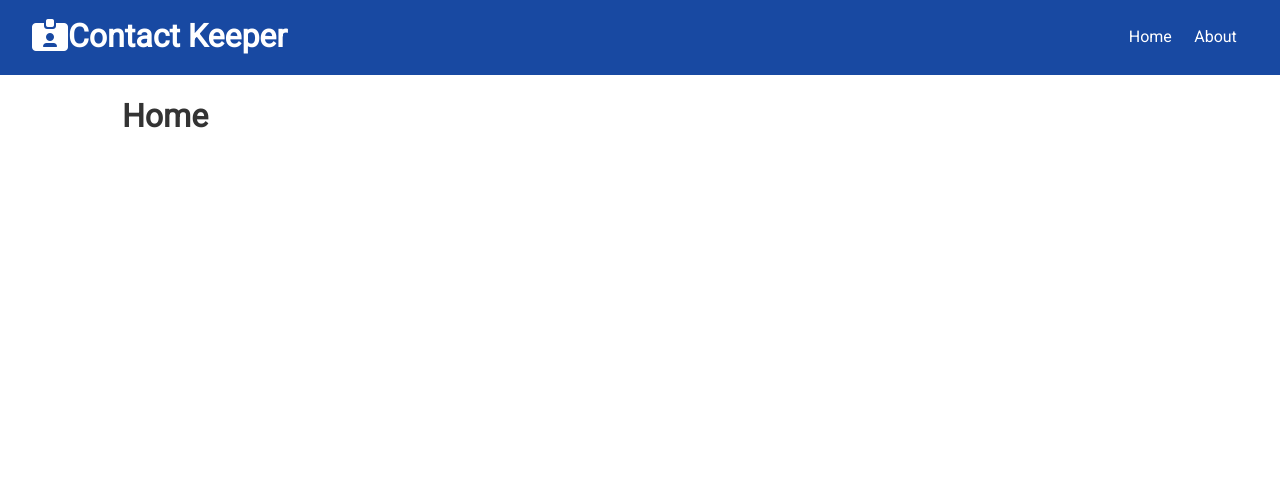
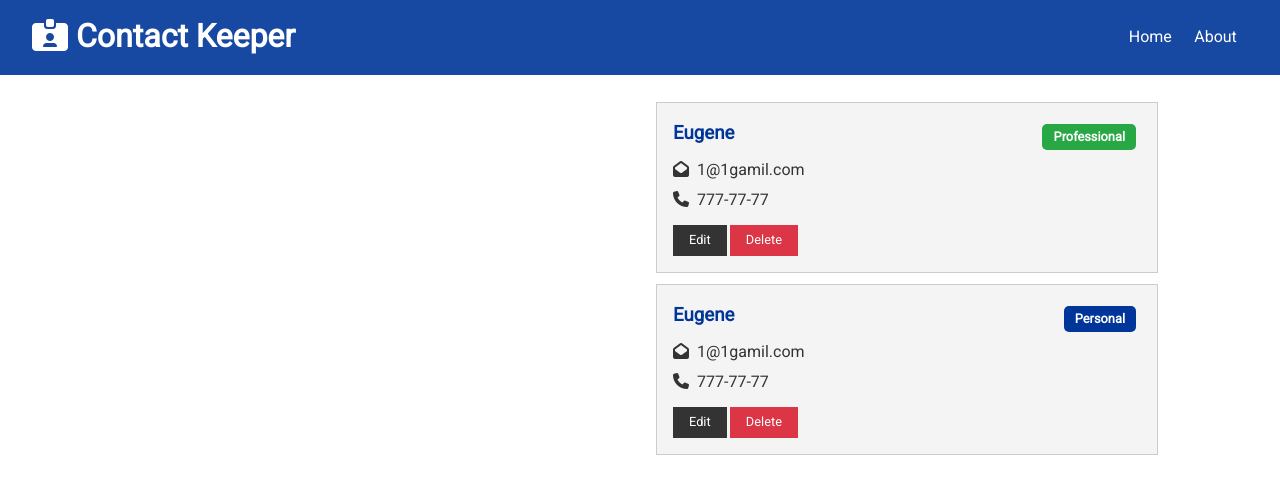
Before and after one commit to evgeniyvashkov/contact-keeper, a React (Create React App) app in the folder client/: page / in a window 1280 px wide. Shown: the top 494 px of the page. Built offline with nearby package versions, Linux system fonts and the light colour scheme.

Commit message:
add Contacts, ContactItem components, Homepage

```diff
--- a/client/src/App.css
+++ b/client/src/App.css
@@ -110,24 +110,31 @@
 .p {
   padding: 0.5rem;
 }
+
 .p-1 {
   padding: 1rem;
 }
+
 .p-2 {
   padding: 2rem;
 }
+
 .p-3 {
   padding: 3rem;
 }
+
 .py {
   padding: 0.5rem 0;
 }
+
 .py-1 {
   padding: 1rem 0;
 }
+
 .py-2 {
   padding: 2rem 0;
 }
+
 .py-3 {
   padding: 3rem 0;
 }
@@ -136,24 +143,31 @@
 .m {
   margin: 0.5rem;
 }
+
 .m-1 {
   margin: 1rem;
 }
+
 .m-2 {
   margin: 2rem;
 }
+
 .m-3 {
   margin: 3rem;
 }
+
 .my {
   margin: 0.5rem 0;
 }
+
 .my-1 {
   margin: 1rem 0;
 }
+
 .my-2 {
   margin: 2rem 0;
 }
+
 .my-3 {
   margin: 3rem 0;
 }
@@ -366,6 +380,10 @@
   margin-bottom: 1rem;
 }
 
+i {
+  margin-right: 0.5rem;
+}
+
 .navbar ul {
   display: flex;
 }
@@ -388,13 +406,16 @@
 .item-enter {
   opacity: 0;
 }
+
 .item-enter-active {
   opacity: 1;
   transition: opacity 1000ms ease-in;
 }
+
 .item-exit {
   opacity: 1;
 }
+
 .item-exit-active {
   opacity: 0;
   transition: opacity 1000ms ease-in;
--- a/client/src/App.js
+++ b/client/src/App.js
@@ -5,10 +5,13 @@
 import { Home } from './components/pages/Home';
 import { Navbar } from './components/layout/Navbar';
 
+import { ContactState } from './context/contact/state';
+
 import './App.css';
 
 function App() {
   return (
+    <ContactState>
       <BrowserRouter>
         <Fragment>
           <Navbar />
@@ -20,6 +23,7 @@
           </div>
         </Fragment>
       </BrowserRouter>
+    </ContactState>
   );
 }
 
--- /dev/null
+++ b/client/src/components/contacts/ContactItem.js
@@ -0,0 +1,31 @@
+import React from 'react';
+
+export const ContactItem = ({ contact: { name, email, phone, type } }) =>
+    <div className="card bg-light">
+        <h3 className="text-primary text-left">
+            {name}
+            <span style={{ float: 'right' }}
+                className={`badge badge-${type === 'professional' ? "success" : "primary"}`}
+            >{type.charAt(0).toUpperCase() + type.slice(1)}</span>
+        </h3>
+        <ul className="list">
+            {email &&
+                <li>
+                    <i className="fas fa-envelope-open" />
+                    {email}
+                </li>
+            }
+
+            {phone &&
+                <li>
+                    <i className="fas fa-phone" />
+                    {phone}
+                </li>
+            }
+        </ul>
+
+        <div>
+            <button className="btn btn-dark btn-sm">Edit</button>
+            <button className="btn btn-danger btn-sm">Delete</button>
+        </div>
+    </div>
--- /dev/null
+++ b/client/src/components/contacts/Contacts.js
@@ -0,0 +1,19 @@
+import React, { Fragment, useContext } from 'react'
+import { ContactContext } from '../../context/contact/context';
+
+import { ContactItem } from './ContactItem';
+
+export const Contacts = () => {
+    const contactContext = useContext(ContactContext);
+    const { contacts } = contactContext;
+
+    return (
+        <Fragment>
+            {
+                contacts.map(contact =>
+                    <ContactItem key={contact.id} contact={contact} />
+                )
+            }
+        </Fragment>
+    )
+}
--- a/client/src/components/pages/Home.js
+++ b/client/src/components/pages/Home.js
@@ -1,9 +1,14 @@
 import React from 'react';
+
+import { Contacts } from '../contacts/Contacts';
 
 export const Home = () => {
     return (
-        <div>
-            <h1>Home</h1>
+        <div className="grid-2">
+            <div></div>
+            <div>
+                <Contacts />
+            </div>
         </div>
     )
 }
--- /dev/null
+++ b/client/src/context/actionTypes.js
@@ -0,0 +1,9 @@
+export const ADD_CONTACT = 'ADD_CONTACT';
+export const DELETE_CONTACT = 'DELETE_CONTACT';
+export const SET_CURRENT = 'SET_CURRENT';
+export const CLEAR_CURRENT = 'CLEAR_CURRENT';
+export const UPDATE_CONTACT = 'UPDATE_CONTACT';
+export const FILTER_CONTACTS = 'FILTER_CONTACTS';
+export const CLEAR_FILTER = 'CLEAR_FILTER';
+export const SET_ALERT = 'SET_ALERT';
+export const REMOVE_ALERT = 'REMOVE_ALERT';
--- /dev/null
+++ b/client/src/context/contact/context.js
@@ -0,0 +1,3 @@
+import { createContext } from 'react';
+
+export const ContactContext = createContext();
--- /dev/null
+++ b/client/src/context/contact/reducer.js
@@ -0,0 +1 @@
+export const contactReducer = () => {}
--- /dev/null
+++ b/client/src/context/contact/state.js
@@ -0,0 +1,36 @@
+import React, { useReducer } from 'react';
+import uuid from 'uuid';
+
+import { ContactContext } from './context';
+import { contactReducer } from './reducer';
+
+import * as actions from '../actionTypes';
+
+export const ContactState = (props) => {
+    const initialState = {
+        contacts: [
+            {
+                id: 1,
+                name: 'Eugene',
+                phone: '777-77-77',
+                type: 'professional',
+                email: '1@1gamil.com'
+            },
+            {
+                id: 2,
+                name: 'Eugene',
+                phone: '777-77-77',
+                type: 'personal',
+                email: '1@1gamil.com'
+            }
+        ]
+    };
+
+    const [state, dispatch] = useReducer(contactReducer, initialState);
+
+    return (
+        <ContactContext.Provider value={{ contacts: state.contacts }}>
+            {props.children}
+        </ContactContext.Provider>
+    )
+};
```
Lines whose indentation alone changed are shown as unchanged.
